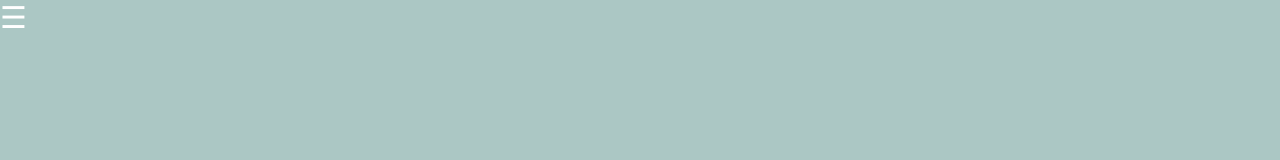
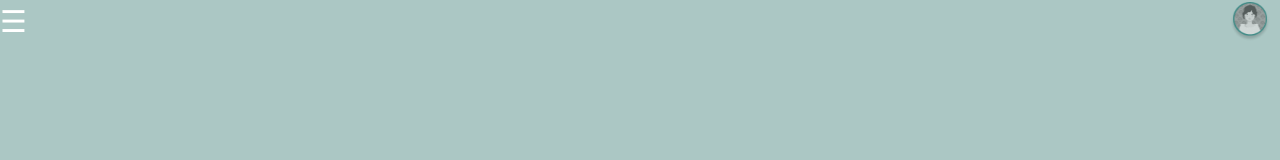
Before and after one commit to SamToorchi/leaflet-map, a plain HTML site: page map/index_map.html in a window 1280 px wide. Drawn offline with nearby package versions, Linux system fonts and the light colour scheme.

Commit message:
font added

```diff
--- a/map/index_map.html
+++ b/map/index_map.html
@@ -13,6 +13,8 @@
     <link rel="stylesheet" href="https://unpkg.com/leaflet@1.6.0/dist/leaflet.css" integrity="sha512-xwE/Az9zrjBIphAcBb3F6JVqxf46+CDLwfLMHloNu6KEQCAWi6HcDUbeOfBIptF7tcCzusKFjFw2yuvEpDL9wQ==" crossorigin="" />
     <script src="https://unpkg.com/leaflet@1.6.0/dist/leaflet.js" integrity="sha512-gZwIG9x3wUXg2hdXF6+rVkLF/0Vi9U8D2Ntg4Ga5I5BZpVkVxlJWbSQtXPSiUTtC0TjtGOmxa1AJPuV0CPthew==" crossorigin=""></script>
 
+
+    <link href="https://fonts.googleapis.com/css?family=Poppins&display=swap" rel="stylesheet">
     <link href="nav.css" rel="stylesheet" type="text/css" />
 
     <script src="https://ajax.googleapis.com/ajax/libs/jquery/1.9.1/jquery.min.js"></script>
@@ -34,7 +36,7 @@
     </nav>
     <div class="wrap push">
 
-        <a href="#menu" class="menu-link"><span style="color: white; font-size: 30px; text-decoration: none;">&#9776;</span></a>
+        <a href="#menu" class="menu-link"><span style="color: white; font-size: 30px; text-decoration: none;">&#9776;</span><img class="small_avatar" src="../Grafiken/small_avatar.png"></a>
 
         <div id='map'></div>
     </div>
--- a/map/nav.css
+++ b/map/nav.css
@@ -3,6 +3,7 @@ body {
     height: 100%;
     margin: 0;
     background-color: #abc7c4;
+    font-family: 'Poppins', sans-serif;
 }
 
 #map {
@@ -58,6 +59,14 @@ li{
     text-decoration: none;
 }
 
+.small_avatar{
+    position: fixed;
+    right:10px;
+    top:2px;
+    width: 40px;
+    height: 40px;
+}
+
 a:link {
   text-decoration: none;
 }
```
Also changed, not shown: Grafiken/small_avatar.png (added), 1 other file.
